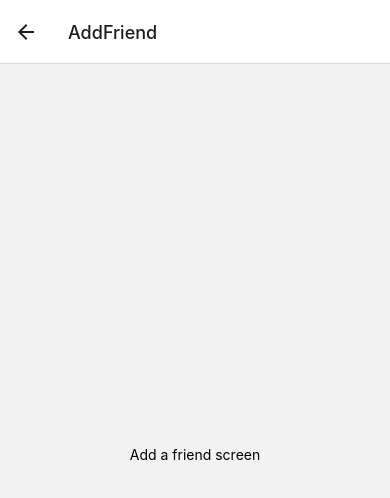
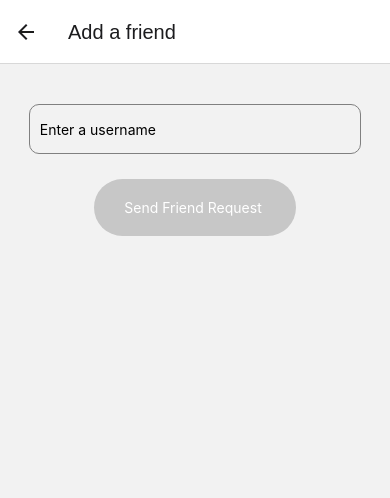
Before and after one commit to ofeller/fitnessfinderv2, a React Native app: screen /AddFriend in a window 390 px wide. Shown: the top 498 px of the page. Built offline with nearby package versions, Linux system fonts and the light colour scheme.

Commit message:
Send friend request button

```diff
--- a/App.js
+++ b/App.js
@@ -23,8 +23,8 @@ export default function App({navigation}) {
           headerTitle: "FitnessFinder",
           headerTitleStyle: {
             fontSize: 30,
-            fontWeight: '500',
-            fontFamily: 'Tahoma',
+            fontWeight: '400',
+            fontFamily: 'Arial',
             color: '#489fb5'
           },
           headerStyle: {
@@ -41,6 +41,7 @@ export default function App({navigation}) {
         component={AddClass}
         options={{
           headerBackTitle: "Back",
+          //headerShown: false
 
 
           }}
@@ -50,6 +51,12 @@ export default function App({navigation}) {
         component={AddFriend}
         options={{
           headerBackTitle: "Back",
+          headerTitle: "Add a friend",
+          headerTitleStyle: {
+            fontSize: 20,
+            fontWeight: '400',
+            fontFamily: 'Arial'
+          }
           }}  />
     </Stack.Navigator>
 
--- a/package.json
+++ b/package.json
@@ -16,7 +16,7 @@
     "expo-status-bar": "~1.4.0",
     "react": "18.0.0",
     "react-native": "0.69.6",
-    "react-native-safe-area-context": "^4.3.1",
+    "react-native-safe-area-context": "4.3.1",
     "react-native-screens": "~3.15.0"
   },
   "devDependencies": {
--- a/screens/AddFriend.js
+++ b/screens/AddFriend.js
@@ -1,14 +1,67 @@
 import * as React from 'react';
-import { StyleSheet, Text, View } from 'react-native';
+import { useState, useEffect } from 'react';
+import { StyleSheet, Text, Button, TextInput, TouchableOpacity, View } from 'react-native';
 
 function AddFriend(){
+   // const [btnColor, setBtnColor] = useState('#c7c7c7');
+   // const textEntered = () => {
+    //    setBtnColor('#6b6b6b');
+    //  };
+
+    const [empty, setEmpty] = useState(true)
+
+    const onChange = (text) => {
+
+      if(text === ""){
+        setEmpty(true)
+      }
+      else
+        setEmpty(false)
+    }
+
+    // const onChangeText = () => {
+    //   setTextEntered(true)
+    // }
     return(
-    <View style={{flex: 1, alignItems: 'center', justifyContent: 'center'}}>
-    <Text>Add a friend screen</Text>
+    <View style={{alignItems: 'center', padding: 20, paddingTop: 40 }}>
+    {/* <Text style={{fontSize: 20, fontFamily: 'Arial', fontWeight: '400', paddingBottom: 5}}>Add a friend</Text> */}
+
+    <TextInput
+          style={{ height: 40, width: "95%", borderColor: 'gray', borderWidth: 1,  borderRadius: 10, height: 50, marginBottom: 20, padding: 10}}
+          placeholder ="Enter a username"
+          onChangeText={text => onChange(text)}
+        />
+    <TouchableOpacity
+
+          style={{
+            marginRight:40,
+            marginLeft:40,
+            marginTop:5,
+            padding: 20,
+            borderRadius: 30,
+            backgroundColor: empty ? '#c7c7c7' : '#4a4a4a'
+          }}
+          >
+
+          <Text style={styles.buttonText}>Send Friend Request </Text>
+    </TouchableOpacity>
+
+
     </View>
 
     )
-
 }
 
+const styles = StyleSheet.create({
+    button:{
+
+      },
+      buttonText:{
+          color:'#fff',
+          textAlign:'center',
+          paddingLeft : 10,
+          paddingRight : 10
+      }
+  })
+
 export default AddFriend
--- a/screens/HomeScreen.js
+++ b/screens/HomeScreen.js
@@ -3,15 +3,15 @@ import { StyleSheet, Text, Button, Header, View } from 'react-native';
 
 function HomeScreen({navigation}){
     return(
-    <View style={{alignItems: 'left',  justifyContent: 'left', paddingVertical: 40, paddingHorizontal: 30}}>
-    <Text style={{fontSize: 20, fontFamily: 'Tahoma', fontWeight: '600', paddingBottom: 5}}>My Classes</Text>
-    <Text style={{fontSize: 18, fontFamily: 'Tahoma', fontWeight: '400', paddingLeft: 20, paddingBottom: 5}}>•10/24 Yoga (75) 8:00pm</Text>
-    <Text style={{fontSize: 18, fontFamily: 'Tahoma', fontWeight: '400', paddingLeft: 20, paddingBottom: 40}}>•10/25 Total Body (45) 5:00pm</Text>
-    <Text style={{fontSize: 20, fontFamily: 'Tahoma', fontWeight: '600', paddingBottom: 5}}>Omar's Classes</Text>
-    <Text style={{fontSize: 18, fontFamily: 'Tahoma', fontWeight: '400', paddingLeft: 20, paddingBottom: 40}}>•10/24 Recovery Yoga (75) 8:00pm</Text>
-    <Text style={{fontSize: 20, fontFamily: 'Tahoma', fontWeight: '600', paddingBottom: 5}}>Steven's Classes</Text>
-    <Text style={{fontSize: 18, fontFamily: 'Tahoma', fontWeight: '400', paddingLeft: 20, paddingBottom: 5}}>•10/24 Recovery Yoga (75) 8:00pm</Text>
-    <Text style={{fontSize: 18, fontFamily: 'Tahoma', fontWeight: '400', paddingLeft: 20, paddingBottom: 40}}>•10/25 Total Body (45) 5:00pm</Text>
+    <View style={{alignItems: 'left', paddingVertical: 40, paddingHorizontal: 30}}>
+    <Text style={{fontSize: 20, fontFamily: 'Arial', fontWeight: '600', paddingBottom: 5}}>My Classes</Text>
+    <Text style={{fontSize: 18, fontFamily: 'Arial', fontWeight: '400', paddingLeft: 20, paddingBottom: 5}}>•10/24 Yoga (75) 8:00pm</Text>
+    <Text style={{fontSize: 18, fontFamily: 'Arial', fontWeight: '400', paddingLeft: 20, paddingBottom: 40}}>•10/25 Total Body (45) 5:00pm</Text>
+    <Text style={{fontSize: 20, fontFamily: 'Arial', fontWeight: '600', paddingBottom: 5}}>Omar's Classes</Text>
+    <Text style={{fontSize: 18, fontFamily: 'Arial', fontWeight: '400', paddingLeft: 20, paddingBottom: 40}}>•10/24 Recovery Yoga (75) 8:00pm</Text>
+    <Text style={{fontSize: 20, fontFamily: 'Arial', fontWeight: '600', paddingBottom: 5}}>Steven's Classes</Text>
+    <Text style={{fontSize: 18, fontFamily: 'Arial', fontWeight: '400', paddingLeft: 20, paddingBottom: 5}}>•10/24 Recovery Yoga (75) 8:00pm</Text>
+    <Text style={{fontSize: 18, fontFamily: 'Arial', fontWeight: '400', paddingLeft: 20, paddingBottom: 40}}>•10/25 Total Body (45) 5:00pm</Text>
 
       {/* <Header
     leftComponent={{ icon: 'menu', color: '#fff' }}
```
Also changed, not shown: 1 other file (tests, documents, lock files or other folders).
